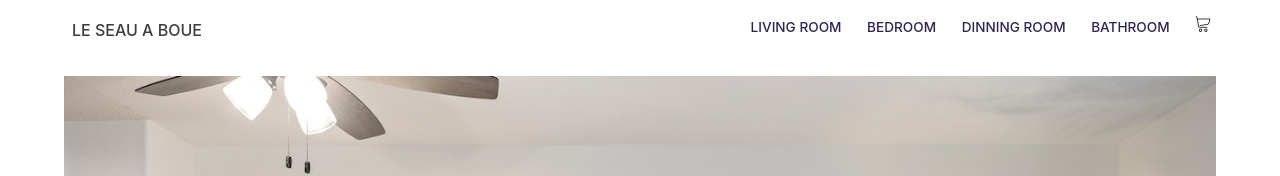
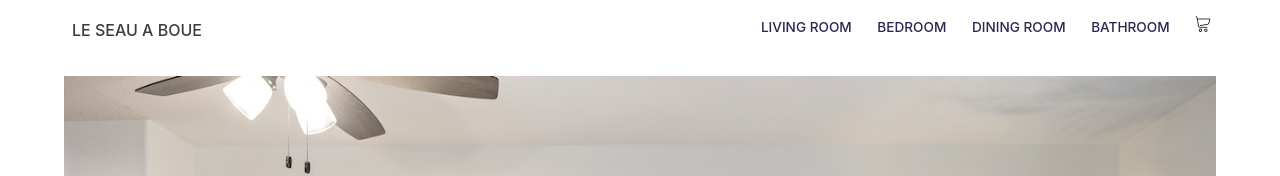
Before and after one commit to scooterseoul/Ecommerce-Furniture1, a React (Create React App) app in the folder client/: page /products/bathroom in a window 1280 px wide. Shown: the top 176 px of the page. Built offline with nearby package versions, Linux system fonts and the light colour scheme; no server answers; the HTML template or start-up script is replaced by a standard one.

Commit message:
adjust window scroll param
Co-Authored-By: C. Scooter Alexander <scooterseoul@gmail.com>
Co-Authored-By: kays <52937130+shvinprog@users.noreply.github.com>

```diff
--- a/client/src/components/Header.js
+++ b/client/src/components/Header.js
@@ -57,10 +57,10 @@ const Header = () => {
             <li>
               <Link
                 // activeClassName={`${showNavbar && styles.active}`}
-                to="/products/dinning"
+                to="/products/dining"
                 onClick={closeNavbar}
               >
-                Dinning Room
+                Dining Room
               </Link>
             </li>
             <li>
--- a/client/src/components/Products.js
+++ b/client/src/components/Products.js
@@ -10,10 +10,10 @@ const Products = () => {
   const { products } = useParams();
   const { productData } = useContext(ProductContext);
 
-  const scrollToTop = () => {
+  const scrollToTop = (behavior) => {
     window.scrollTo({
       top: 0,
-      behavior: "smooth",
+      behavior: behavior,
     });
   };
   return (
@@ -40,7 +40,10 @@ const Products = () => {
             return (
               <li key={product.id}>
                 <div className={styles.listItem}>
-                  <Link to={"/item/" + product.id}>
+                  <Link
+                    to={"/item/" + product.id}
+                    onClick={() => scrollToTop("instant")}
+                  >
                     <img
                       src={product.images}
                       alt={product.name}
@@ -60,7 +63,10 @@ const Products = () => {
       </div>
       {/* Back to top Button */}
       <div className={styles.buttonToTop}>
-        <button className={styles.backToTopButton} onClick={scrollToTop}>
+        <button
+          className={styles.backToTopButton}
+          onClick={() => scrollToTop("smooth")}
+        >
           Back to Top
         </button>
       </div>
```
